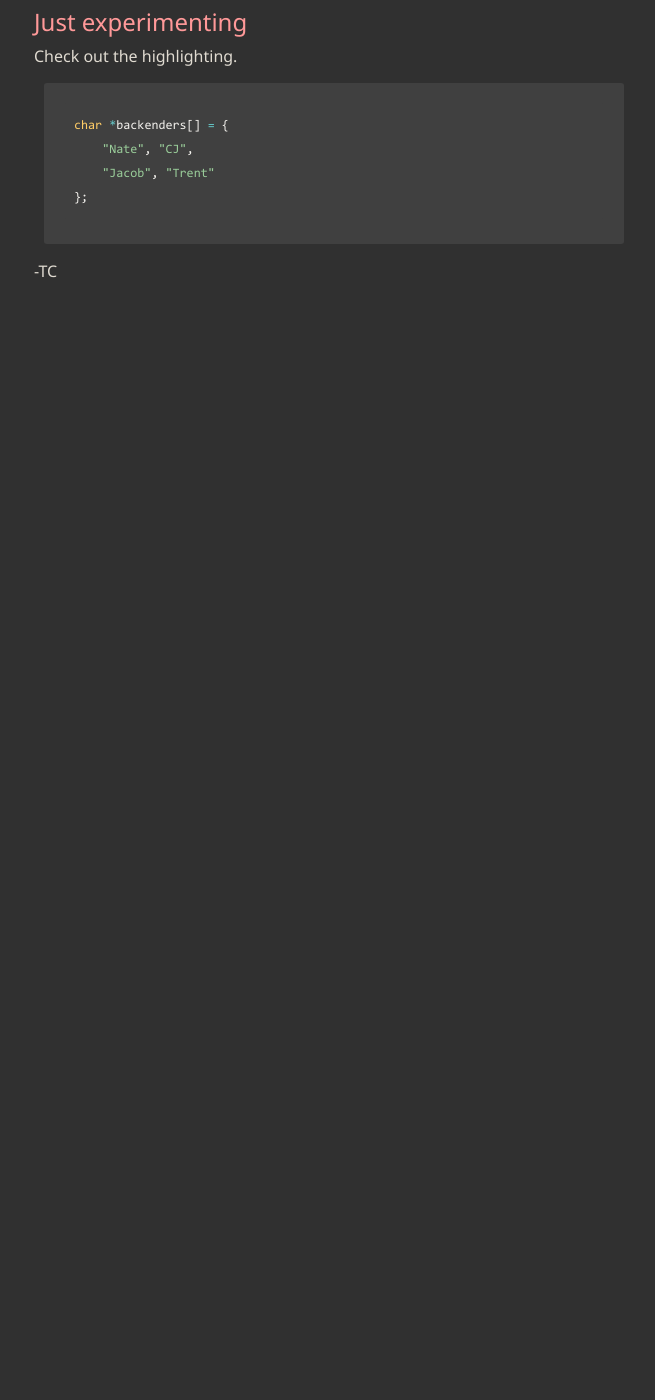
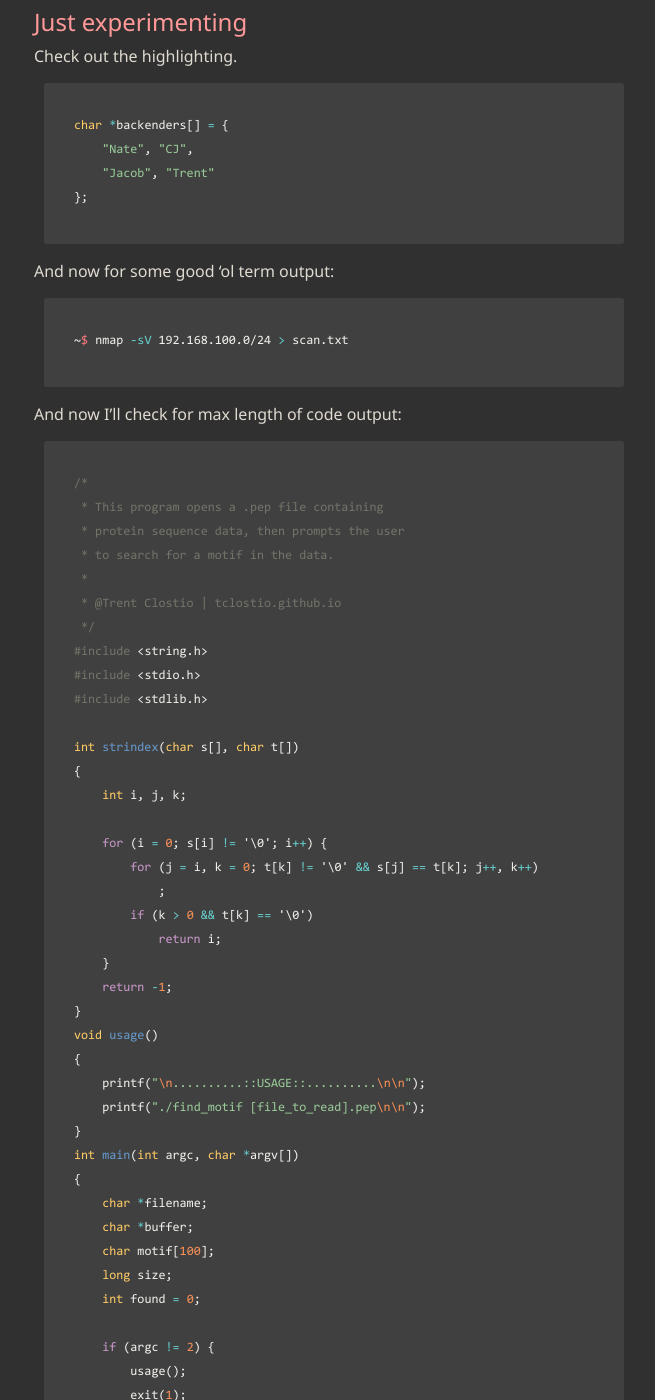
Before and after one commit to blackdoor/blog, a Jekyll site: the page built from _posts/2016-07-27-this-one.md, in a window 1280 px wide and 1400 px high, scrolled down 191 px. Shown: the whole window, without its empty margins (306-961 px from the left). Built offline with Jekyll 4.4.1, drawn with Linux system fonts in a browser that asks for light colours; before the commit the page ends 900 px from its top, so only the background shows below that; some of the changed text lies outside the part shown.

Commit message:
testing code block length

````diff
--- a/_posts/2016-07-27-this-one.md
+++ b/_posts/2016-07-27-this-one.md
@@ -15,4 +15,91 @@ char *backenders[] = {
 };
 ```
 
+And now for some good 'ol term output:
+
+```shell
+~$ nmap -sV 192.168.100.0/24 > scan.txt
+```
+
+And now I'll check for max length of code output:
+
+```c
+/*
+ * This program opens a .pep file containing
+ * protein sequence data, then prompts the user
+ * to search for a motif in the data.
+ *
+ * @Trent Clostio | tclostio.github.io
+ */
+#include <string.h>
+#include <stdio.h>
+#include <stdlib.h>
+
+int strindex(char s[], char t[])
+{
+    int i, j, k;
+
+    for (i = 0; s[i] != '\0'; i++) {
+        for (j = i, k = 0; t[k] != '\0' && s[j] == t[k]; j++, k++)
+            ;
+        if (k > 0 && t[k] == '\0')
+            return i;
+    }
+    return -1;
+}
+void usage()
+{
+    printf("\n..........::USAGE::..........\n\n");
+    printf("./find_motif [file_to_read].pep\n\n");
+}
+int main(int argc, char *argv[])
+{
+    char *filename;
+    char *buffer;
+    char motif[100];
+    long size;
+    int found = 0;
+
+    if (argc != 2) {
+        usage();
+        exit(1);
+    }
+    filename = argv[1];
+    FILE *file = fopen(filename, "rb");
+    if (!file) {
+        printf("ERROR: File not readable.\n");
+        exit(1);
+    }
+
+    fseek(file, 0L, SEEK_END);
+    size = ftell(file);
+    rewind(file);
+
+    buffer = calloc(1, size + 1);
+    if(!buffer) {
+        fclose(file);
+        fputs("MEMORY ALLOC FAILED.\n", stderr);
+        exit(1);
+    }
+    if (1 != fread(buffer, size, 1, file)) {
+        fclose(file);
+        free(buffer);
+        fputs("FILE READ FAILED.\n", stderr);
+        exit(1);
+    }
+
+    printf("Enter motif to search:\n");
+    scanf("%s", motif);
+
+    while (strindex(buffer, motif) > 0) {
+        found++;
+        printf("Found %d occurrences.\n",
+                found);
+    }
+    fclose(file);
+    free(buffer);
+    return 0;
+}
+```
+
 -TC
````
